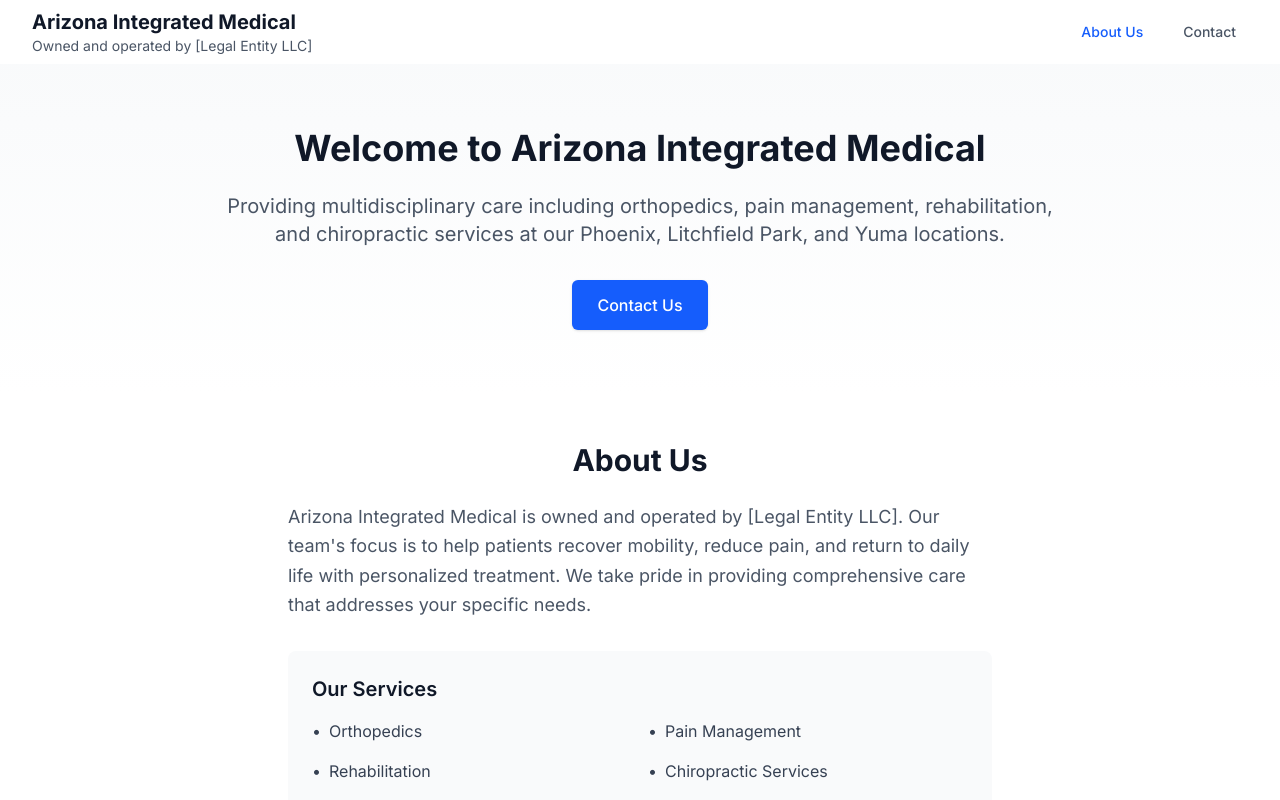
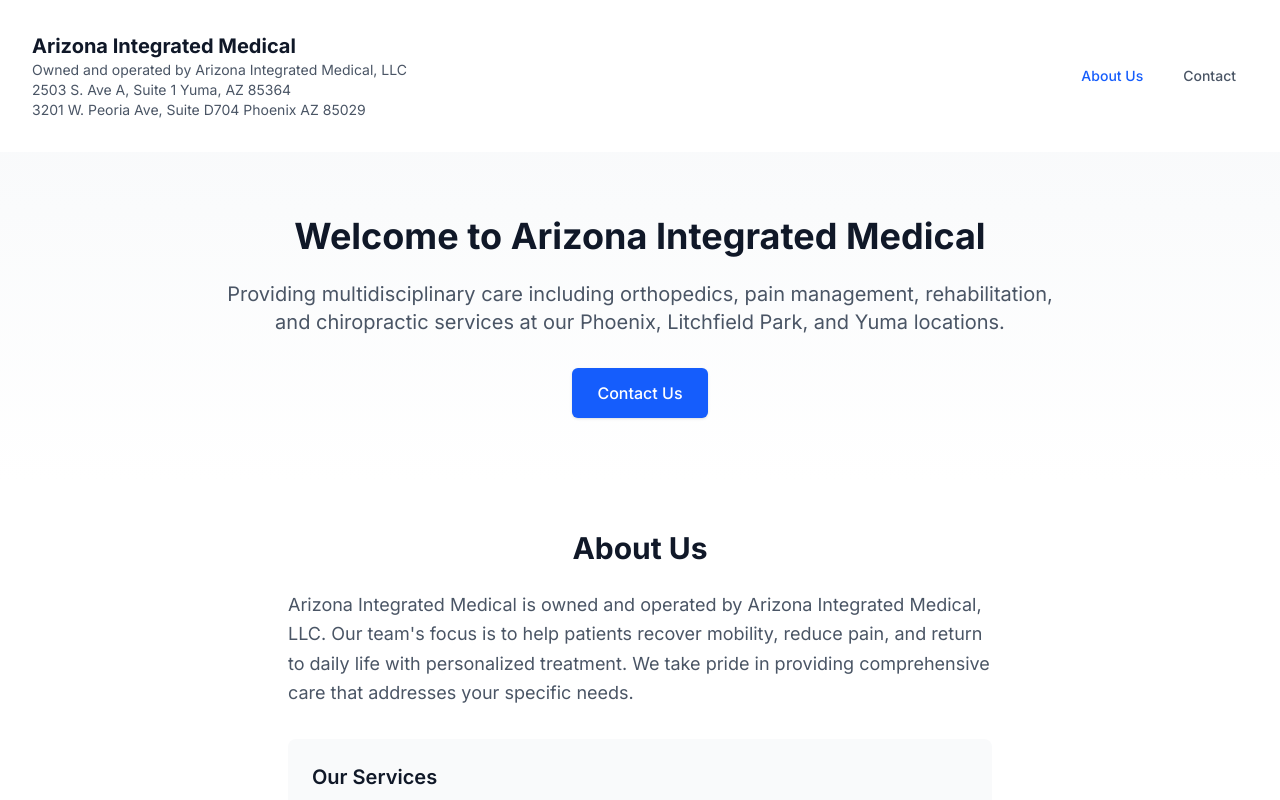
Before and after one commit to bobbyflowstate/a2p-azmed, a Next.js app: page / in a window 1280 px wide. Shown: the top 800 px of the page. Built offline with nearby package versions, Linux system fonts and the light colour scheme.

Commit message:
Add address

```diff
--- a/src/app/page.tsx
+++ b/src/app/page.tsx
@@ -33,7 +33,7 @@ export default function Home() {
         <div className="max-w-3xl mx-auto px-4 sm:px-6 lg:px-8">
           <h2 className="text-3xl font-bold text-gray-900 mb-6 text-center">About Us</h2>
           <p className="text-lg text-gray-600 leading-relaxed mb-8">
-            Arizona Integrated Medical is owned and operated by [Legal Entity LLC].
+            Arizona Integrated Medical is owned and operated by Arizona Integrated Medical, LLC.
             Our team's focus is to help patients recover mobility, reduce pain, and
             return to daily life with personalized treatment. We take pride in providing
             comprehensive care that addresses your specific needs.
--- a/src/components/Navigation.tsx
+++ b/src/components/Navigation.tsx
@@ -8,15 +8,17 @@ export default function Navigation() {
 
   return (
     <nav className="bg-white shadow-sm">
-      <div className="max-w-7xl mx-auto px-4 sm:px-6 lg:px-8">
-        <div className="flex justify-between h-16 items-center">
+      <div className="max-w-7xl mx-auto px-4 py-8 sm:px-6 lg:px-8">
+        <div className="flex justify-between items-center">
           <div className="flex-shrink-0">
             <Link href="/" className="text-left">
               <h1 className="text-xl font-bold text-gray-900">
                 Arizona Integrated Medical
               </h1>
               <p className="text-sm text-gray-600">
-                Owned and operated by [Legal Entity LLC]
+                Owned and operated by Arizona Integrated Medical, LLC<br/>
+                2503 S. Ave A, Suite 1 Yuma, AZ 85364<br/>
+                3201 W. Peoria Ave, Suite D704 Phoenix AZ 85029
               </p>
             </Link>
           </div>
```
